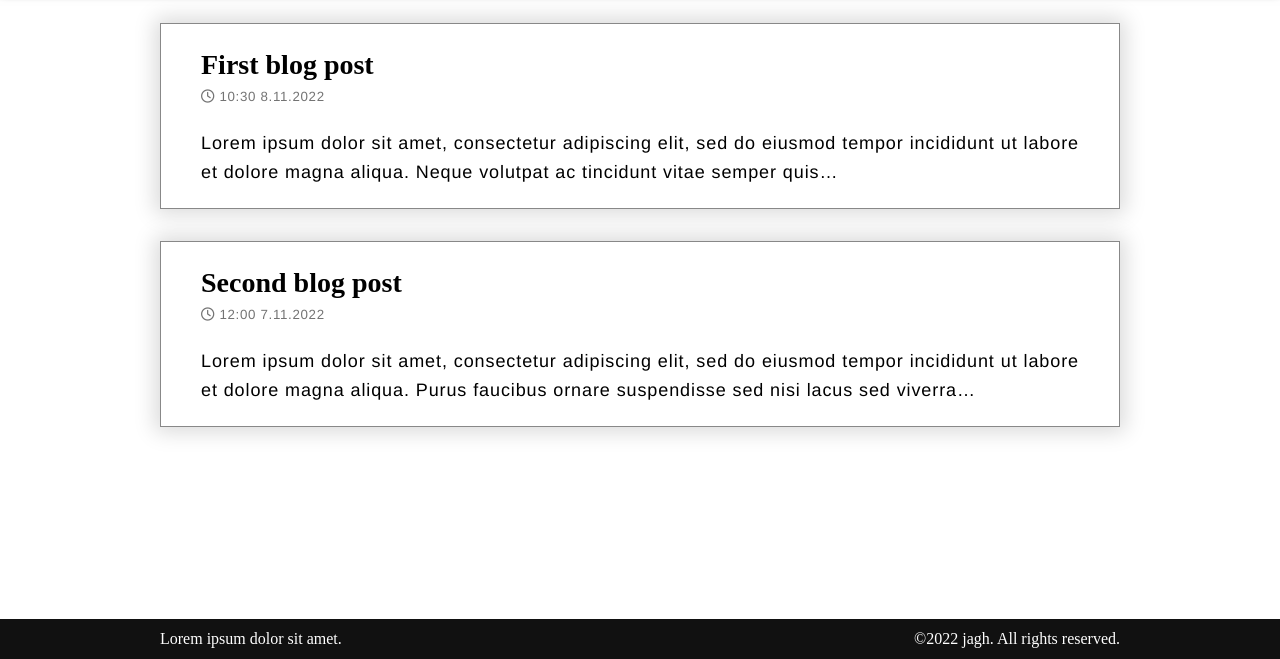
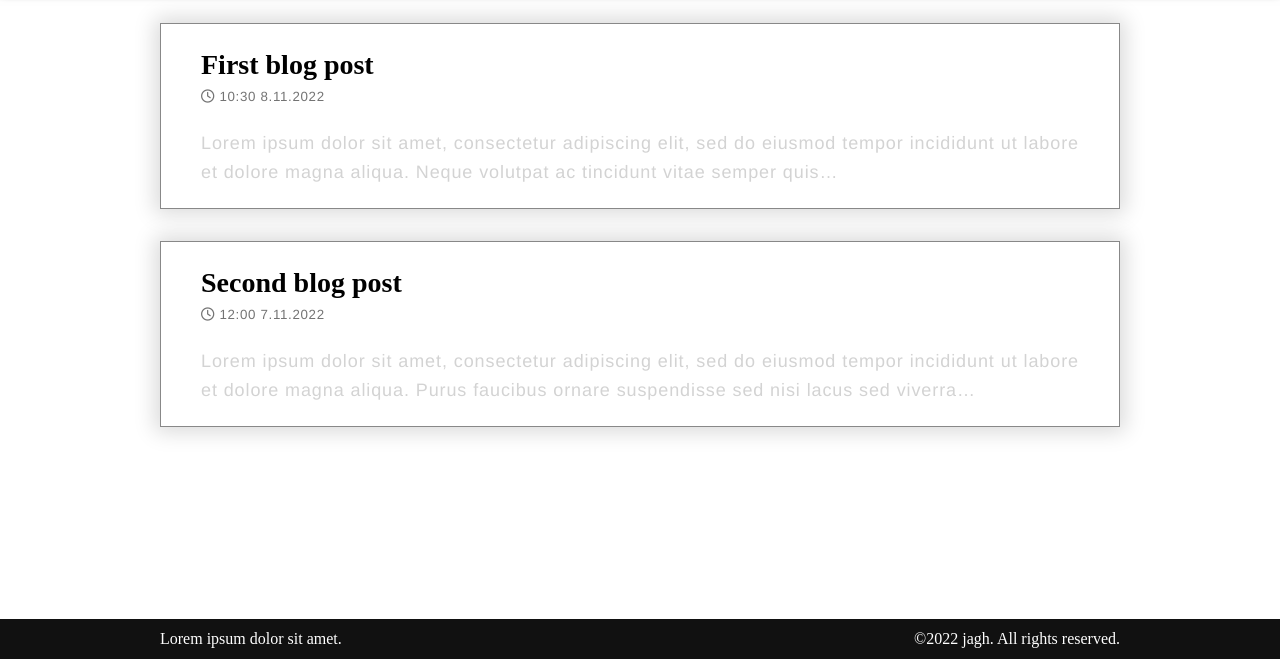
Before and after one commit to Jagholin/primer-final, a plain HTML site: page index.html in a window 1280 px wide. Shown: the part 141-800 px from the top of the page. Drawn offline with Linux system fonts and the light colour scheme.

Commit message:
style post preview

```diff
--- a/index.html
+++ b/index.html
@@ -14,7 +14,7 @@
     <article class="blog-entry bordered collapsed">
       <h2 id="test_id"><slot name="title" data-nops>this is an item header</slot></h2>
       <p class="published-on"><i class="fa-regular fa-clock"></i> <slot name="publish-time" data-nops></slot></p>
-      <div><slot name="content-preview"><p>This is a preview</p></slot></div>
+      <div class="blog-entry-preview"><slot name="content-preview"><p>This is a preview</p></slot></div>
       <div class="collapse"><slot name="content">this is item's body</slot></div>
     </article>
   </template>
@@ -25,7 +25,7 @@
     <nav>
       <ul>
         <li>
-          <a href="https://github.com/jagholin" target="_blank"><span class="fa-brands fa-github"></span>  github</a>
+          <a href="https://github.com/Jagholin/primer-final" target="_blank"><span class="fa-brands fa-github"></span>  github</a>
         </li>
       </ul>
     </nav>
--- a/styles/style.css
+++ b/styles/style.css
@@ -61,6 +61,22 @@ article {
     margin: 2em 0;
     position: relative;
     transition: height 0.75s linear;
+}
+
+article.collapsed {
+    cursor: pointer;
+}
+
+article.collapsed:hover {
+    box-shadow: inset -8px -8px 35px gray;
+}
+
+article.collapsed .blog-entry-preview {
+    color: lightgrey;
+}
+
+article.collapsed:hover .blog-entry-preview {
+    color: unset;
 }
 
 article.collapsed > .collapse {
```
